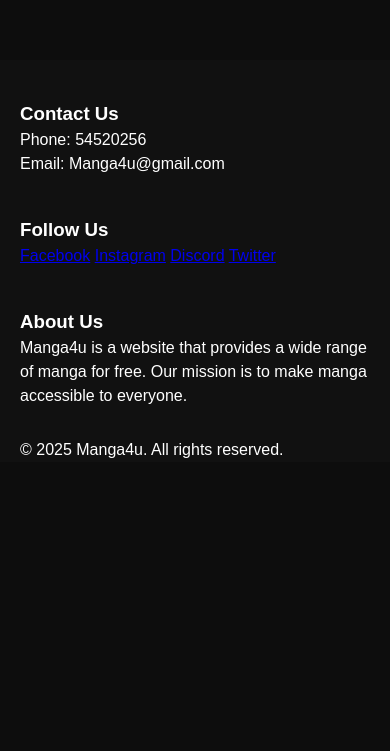
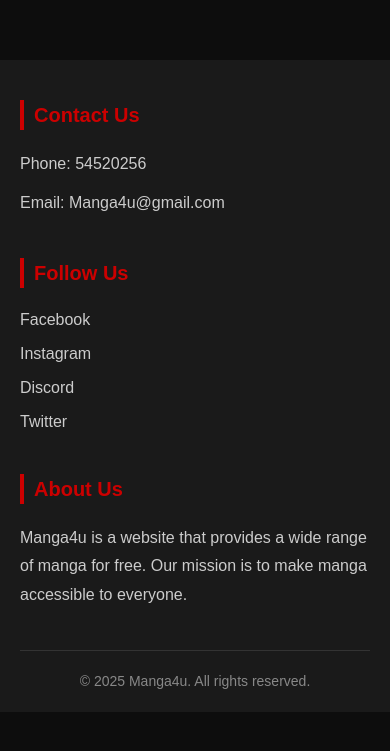
Before and after one commit to Tishar07/MangaWeb, a PHP site: page /Footer.html in a window 390 px wide. Shown: the top 751 px of the page. Run offline with PHP 8.4, Linux system fonts and the light colour scheme.

Commit message:
Added footer html and css to index.html and style.css files

```diff
--- a/style.css
+++ b/style.css
@@ -217,10 +217,9 @@ body {
   font-weight: bold;
 }
 
-
 footer {
-  background-color: #111;
-  color: #fff;
+  background-color: #1a1a1a;
+  color: #ffffff;
   margin-top: 60px;
   padding: 40px 20px 0;
 }
@@ -233,4 +232,88 @@ footer {
   flex-wrap: wrap;
   gap: 40px;
   padding-bottom: 30px;
-  border-bottom: 1p
+  border-bottom: 1px solid #333;
+}
+
+.footer-section {
+  flex: 1;
+  min-width: 250px;
+}
+
+.footer-section h3 {
+  color: #cc0000;
+  font-size: 20px;
+  margin-bottom: 20px;
+  font-family: Arial, sans-serif;
+  border-left: 4px solid #cc0000;
+  padding-left: 10px;
+}
+
+.footer-section p {
+  line-height: 1.8;
+  color: #cccccc;
+  margin-bottom: 10px;
+}
+
+.footer-section a {
+  display: block;
+  color: #cccccc;
+  text-decoration: none;
+  margin-bottom: 10px;
+  transition: color 0.3s ease;
+}
+
+.footer-section a:hover {
+  color: #cc0000;
+}
+
+.footer-bottom {
+  max-width: 1200px;
+  margin: 0 auto;
+  text-align: center;
+  padding: 20px 0;
+  color: #888888;
+  font-size: 14px;
+}
+
+@media (max-width: 1200px) {
+  .navbar {
+    flex-wrap: wrap;
+    height: auto;
+    justify-content: center;
+  }
+  .menu ul li {
+    margin-left: 30px;
+  }
+  .search {
+    margin-top: 10px;
+    width: 100%;
+    justify-content: center;
+    margin-left: 0;
+  }
+  .srch,
+  .btn {
+    width: 45%;
+  }
+  .manga-item {
+    width: calc((100vw - 80px) / 2);
+  }
+}
+
+@media (max-width: 768px) {
+  .manga-item {
+    width: calc(100vw - 60px);
+  }
+  .popular-section h2 {
+    font-size: 20px;
+  }
+
+  .footer-container {
+    flex-direction: column;
+    gap: 30px;
+  }
+
+  .footer-section {
+    min-width: 100%;
+  }
+}
```
Also changed, not shown: index.html (+28 -0 lines).
